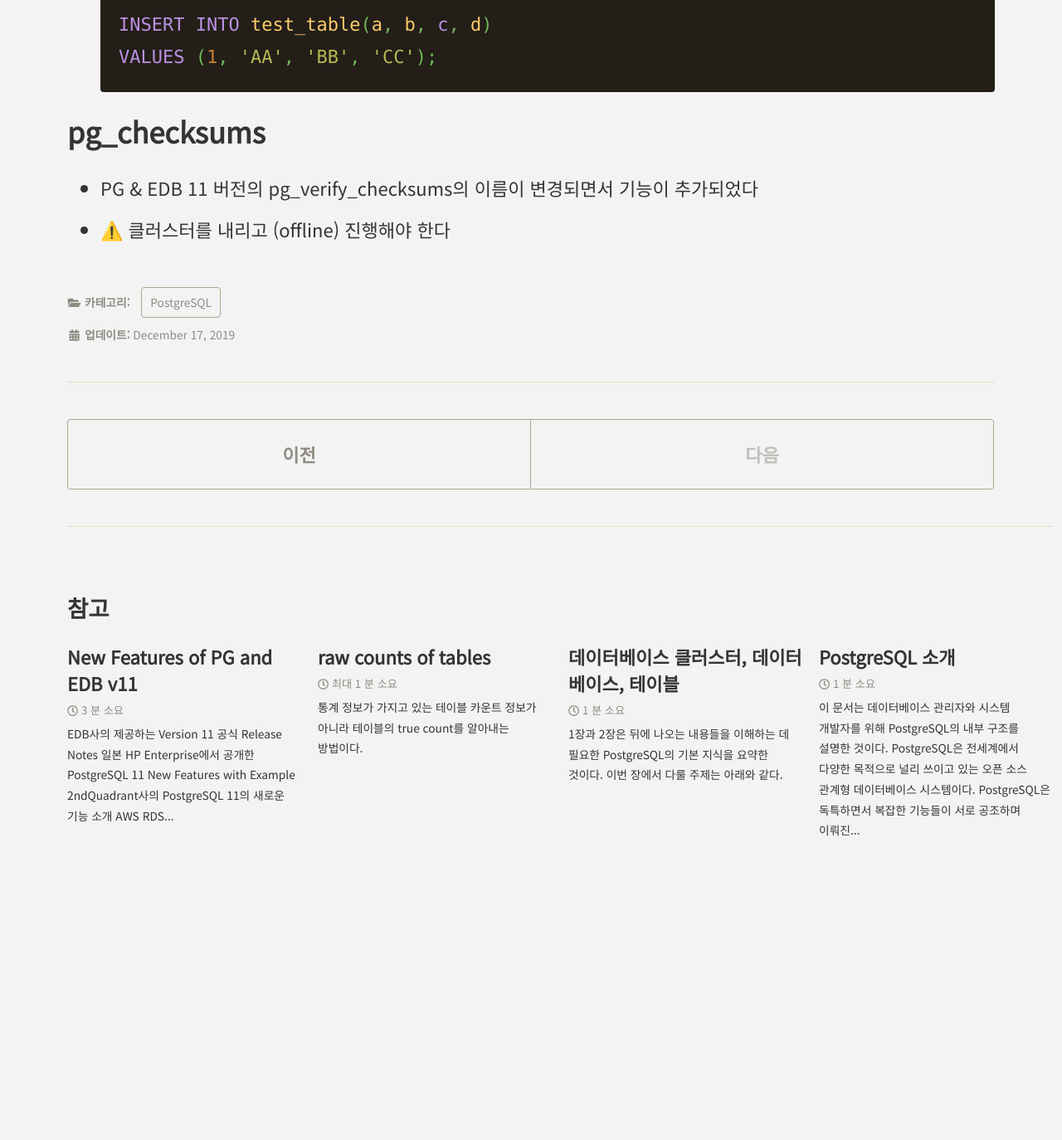
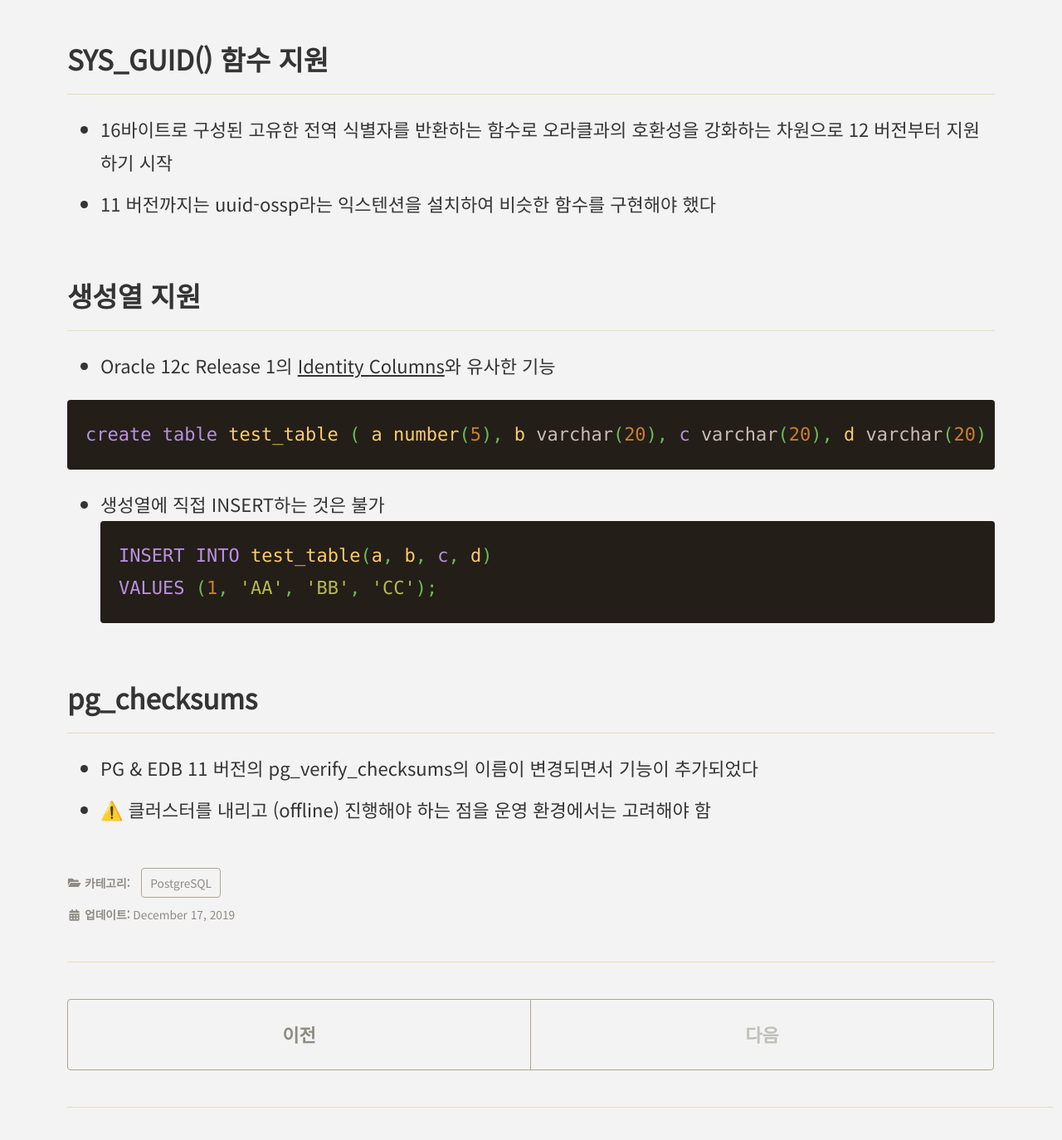
Before and after one commit to coiy/coiy.github.io, a Jekyll site: the page built from _posts/2019-12-17-EDB_v12_new_features.md, in a window 1280 px wide and 1400 px high, scrolled down 11016 px. Shown: the top 1374 px of the window at 83% size. Built offline with Jekyll 4.4.1, drawn with Linux system fonts in a browser that asks for light colours; cached includes are drawn as plain includes; before the commit the page ends 12087 px from its top, so only the background shows below that.

Commit message:
MD format edited.

````diff
--- a/_posts/2019-12-17-EDB_v12_new_features.md
+++ b/_posts/2019-12-17-EDB_v12_new_features.md
@@ -41,7 +41,7 @@ comments: false
 
 - 스탠바이 DB의 논리적인 리플리케이션 슬롯(Logical Replication Slot) 지원
 
-# EDB 12에서 지원하는 파티션
+## EDB 12에서 지원하는 파티션
 - 레인지(Range) 파티션 : 하나 이상의 파티션 키-컬럼. 두 개의 극단 값(Less than, MAXVALUE)로 정의하는 통상의 예
 - 리스트(List) 파티션 : 정확한 컬럼 값에 근거하여 파티션을 분류
 - 해시(Hash) 파티션 : 지정된 컬럼의 해시값에 근거하여 데이터를 균등하게 분할
@@ -51,7 +51,7 @@ comments: false
 
 Image From [Oracle Docs](https://docs.oracle.com/cd/B12037_01/server.101/b10743/partconc.htm)
 
-# interval partitioning 지원
+## interval partitioning 지원
 - Oracle에서는 11g부터 지원하기 시작한 기능
 - 새로운 튜플이 기존의 파티션 어디에도 해당하지 않을 때 자동으로 해당하는 파티션을 생성
 - 아직 커뮤니티 PG 버전에서는 사용 불가능한 기능
@@ -92,7 +92,7 @@ insert into my_part_tab (id,dummy,created) values (1,'aaa',to_date('05.01.2019',
 insert into my_part_tab (id,dummy,created) values (1,'aaa',to_date('05.02.2019','DD.MM.YYYY'));
 ```
 
-# 파티션 테이블에 대한 외래키 작성 가능
+## 파티션 테이블에 대한 외래키 작성 가능
 
 ⬇️ 참조되는 테이블
 ```sql
@@ -131,13 +131,13 @@ ALTER TABLE emp_incident ADD CONSTRAINT ref_empincident_employees FOREIGN KEY (e
 EDB v11에서는 `ERROR:  cannot reference partitioned table "employees"` 파티션 테이블인 employees를 참조 테이블로 설정할 수 없다는 에러 메시지가 뜨지만 v12에서는 가능하다. 다만 파티션의 키컬럼이자 참조되는 컬럼인 empno에 대해 `UNIQUE INDEX`가 생성돼 있어야 한다. 현재는 empno를 포함한 복합 UNIQUE INDEX를 만들어도 에러가 발생하므로 empno 단일 컬럼을 대상으로 한 UNIQUE INDEX를 작성할 필요가 있다.
 
 
-# _TAB_PRIVS, _COL_PRIVS, _TAB_DEPENDENCIES 딕셔너리 뷰 지원
+## _TAB_PRIVS, _COL_PRIVS, _TAB_DEPENDENCIES 딕셔너리 뷰 지원
 
 - 이전까지는 information_schema.table_privileges 이용
 - 오라클과의 호환성을 강화하는 측면에서 3가지 딕셔너리 뷰를 지원
 - 특정 유저에게 설정된 테이블 권한을 조회하기가 수월해짐
 
-# 복합 트리거(Compound Trigger) 지원
+## 복합 트리거(Compound Trigger) 지원
 - 오라클에서는 11g부터 지원한 기능
 - 전역 변수 사용이 가능하면서 Before & After, Statement & Row 레벨 등 다양한 타이밍에 실행이 가능
 - ORA-04091 table mutating 에러를 피하는 방법의 하나로 Compound Trigger 사용
@@ -219,10 +219,10 @@ CREATE OR REPLACE TRIGGER emp_alert_trig
 END emp_alert_trig;
 ```
 
-# SELECT UNIQUE 구문 지원
+## SELECT UNIQUE 구문 지원
 - 기능적으로는 DISTINCT 구문과 동일
 
-# 윈도우 함수 LISTAGG, MEDIAN 지원
+## 윈도우 함수 LISTAGG, MEDIAN 지원
 - 오라클에서는 11g부터 지원하기 시작한 함수들로 EDB v12에서도 지원을 시작
 - LISTAGG : 복수의 행을 모아 하나의 행으로 집약해서 표시
 - MEDIAN : 해당 컬럼 속의 중위값을 취득
@@ -234,21 +234,21 @@ GROUP BY job
 ORDER BY job ;
 ```
 
-# CAST함수에서 Collection 데이터 타입 지원
+## CAST함수에서 Collection 데이터 타입 지원
 - 오라클과의 호환성을 위해 EDB는 version 9.4부터 Collection 데이터 타입(Nested Table, Associative Array, Varray)을 지원해옴
 - 빌트인 데이터타입(TIMESTAMP, VARCHAR 등)을 형변환하는 것은 기본적으로 지원
 - 12 버전부터는 CAST 구문에서 MULTISET 표현식 안의 서브쿼리가 반환하는 컬렉션 타입의 값도 취할 수 있도록 지원
 
 
-# %TYPE과 %ROWTYPE를 Package DDL에서도 지원
+## %TYPE과 %ROWTYPE를 Package DDL에서도 지원
 - 9.5버전부터 Function, Procedure에서는 사용 가능했고 적용 범위를 Package에도 확대
 - 테이블이나 뷰의 컬럼 데이터형, 크기, 속성 등을 그대로 사용할 수 있다
 
-# SYS_GUID() 함수 지원
+## SYS_GUID() 함수 지원
 - 16바이트로 구성된 고유한 전역 식별자를 반환하는 함수로 오라클과의 호환성을 강화하는 차원으로 12 버전부터 지원하기 시작
 - 11 버전까지는 uuid-ossp라는 익스텐션을 설치하여 비슷한 함수를 구현해야 했다
 
-# 생성열 지원
+## 생성열 지원
 - Oracle 12c Release 1의 [Identity Columns](https://oracle-base.com/articles/12c/identity-columns-in-oracle-12cr1)와 유사한 기능
 
 ```sql
@@ -260,6 +260,6 @@ INSERT INTO test_table(a, b, c, d)
 VALUES (1, 'AA', 'BB', 'CC');
 ```
 
-# pg_checksums
+## pg_checksums
 - PG & EDB 11 버전의 pg_verify_checksums의 이름이 변경되면서 기능이 추가되었다
-- ⚠️ 클러스터를 내리고 (offline) 진행해야 한다
+- ⚠️ 클러스터를 내리고 (offline) 진행해야 하는 점을 운영 환경에서는 고려해야 함
````
